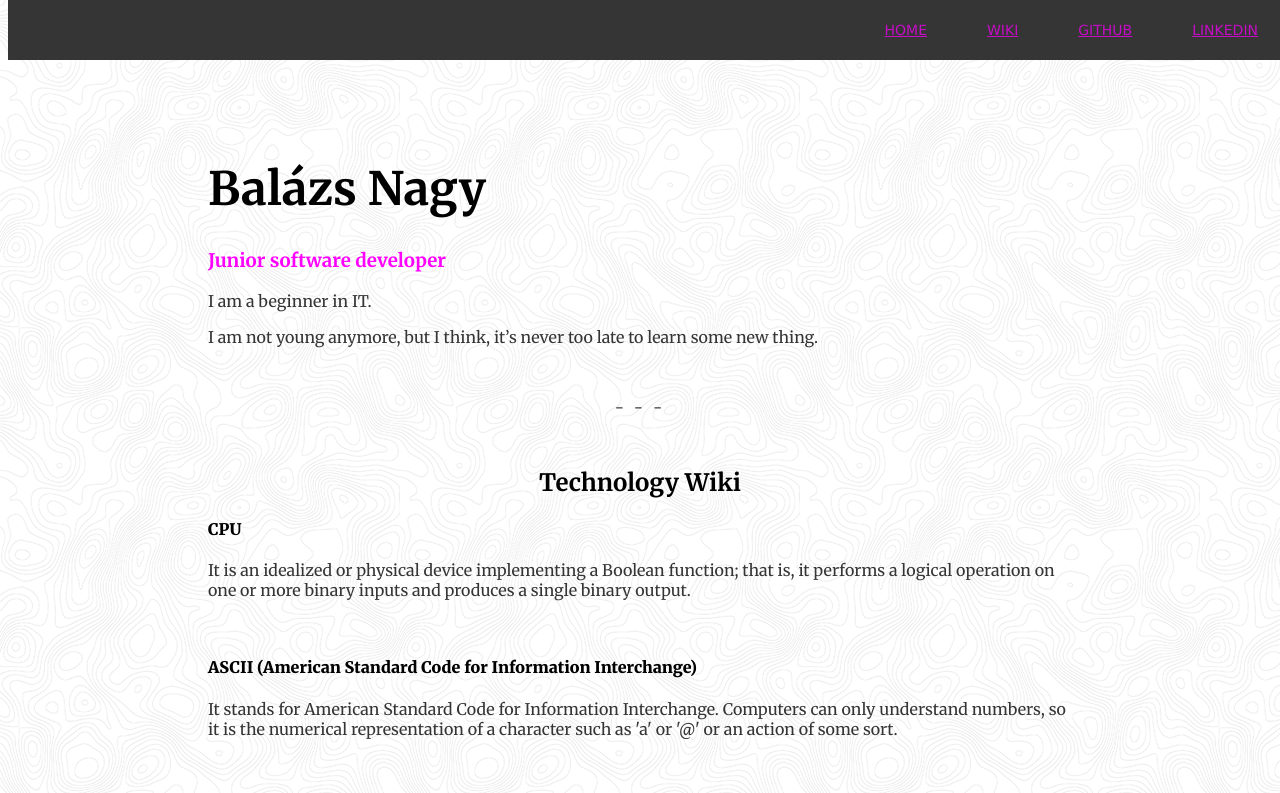
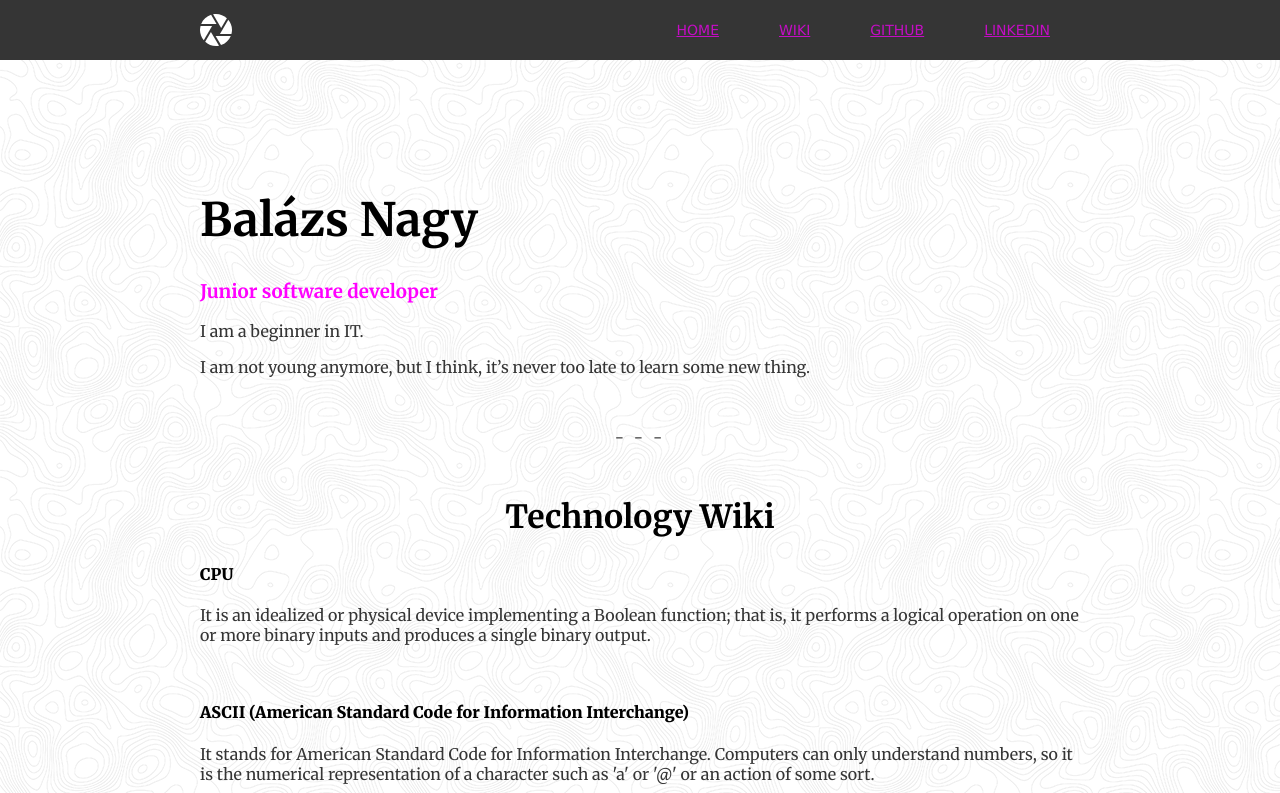
Before and after one commit to nagybala/MyFirstWebsite, a plain HTML site: page index.html in a window 1280 px wide. Shown: the top 793 px of the page. Drawn offline with Linux system fonts and the light colour scheme; files whose address does not match are found by name.

Commit message:
Add files via upload

```diff
--- a/index.html
+++ b/index.html
@@ -13,12 +13,20 @@
 <body>
 
       <header>
-        <a href="#bio">Home</a>
-        <a href="#wiki">Wiki</a>
-        <a href="https://github.com/nagybala">Github</a>
-        <a href="https://www.linkedin.com/in/balázs-nagy-80a26b200">Linkedin</a>
-        <!--<img src="logo.svg" alt="self-Logo">-->
+        <div class="box">
 
+          <div class="logo">
+            <!DOCTYPE svg  PUBLIC '-//W3C//DTD SVG 1.1//EN'  'http://www.w3.org/Graphics/SVG/1.1/DTD/svg11.dtd'><svg height="32px" style="enable-background:new 0 0 32 32;" version="1.1" viewBox="0 0 32 32" width="32px" xml:space="preserve" xmlns="http://www.w3.org/2000/svg" xmlns:xlink="http://www.w3.org/1999/xlink"><g id="Layer_1"/><g id="aperture"><g><path d="M21.172,13.98l5.691-9.664C24.008,1.658,20.211,0,16,0c-0.998,0-1.965,0.119-2.912,0.293    L21.172,13.98z" style="fill:#fff;"/><path d="M19.951,20h11.482C31.766,18.715,32,17.391,32,16c0-3.873-1.43-7.377-3.723-10.145L19.951,20z" style="fill:#fff;"/><path d="M16.5,10l-5.408-9.152C6.592,2.307,2.953,5.646,1.188,10H16.5z" style="fill:#fff;"/><path d="M15.633,22l5.391,9.117c4.449-1.484,8.039-4.801,9.789-9.117H15.633z" style="fill:#fff;"/><path d="M12.105,12H0.566C0.232,13.285,0,14.609,0,16c0,3.891,1.445,7.41,3.756,10.188L12.105,12z" style="fill:#fff;"/><path d="M10.918,17.961l-5.744,9.758C8.027,30.352,11.809,32,16,32c1.041,0,2.055-0.117,3.041-0.305    L10.918,17.961z" style="fill:#fff;"/></g></g></svg>
+          </div>
+
+          <div class="links">
+            <a href="#bio">Home</a>
+            <a href="#wiki">Wiki</a>
+            <a href="https://github.com/nagybala">Github</a>
+            <a href="https://www.linkedin.com/in/balázs-nagy-80a26b200">Linkedin</a>
+          </div>
+
+        </div>
       </header>
 
       <div class="container">
@@ -62,7 +70,6 @@
 
       </div>
 
-
   </body>
 
   </html>
--- a/style.css
+++ b/style.css
@@ -1,15 +1,29 @@
 header {
     position: fixed;
     top: 0;
-    margin-left: 0;
     background: rgb(53, 53, 53);
     width: 100%;
     height: 60px;
+    display: inline;
+  }
+
+  .box {
     display: flex;
-    justify-content: flex-end;
+    justify-content: space-between;
+
+  }
+
+  .logo {
+    display: flex;
+    align-items: center;
+    margin-left: 200px;
+  }
+
+  .links {
+    height: 60px;
+    display: flex;
     align-items: center;
     margin-right: 200px;
-
   }
 
   a {
@@ -32,9 +46,13 @@ header {
   }
 
  .container {
-    margin: 160px 200px 0 200px;
+    margin: 60px 200px 0 200px;
     font-family: 'Merriweather', serif;
   }
+
+ .paragraphs {
+   padding-top: 100px;
+ }
 
  .sep {
   letter-spacing:3px;
@@ -49,6 +67,10 @@ header {
 
  h1 {
    font-size: 46px;
+ }
+
+ h2 {
+   font-size: 32px;
  }
 
  h3 {
@@ -67,5 +89,7 @@ header {
 
 
   body {
+    margin: 0;
     background-image: url('background.png');
+    background-repeat: repeat;
   }
```
Also changed, not shown: background.png (added).
